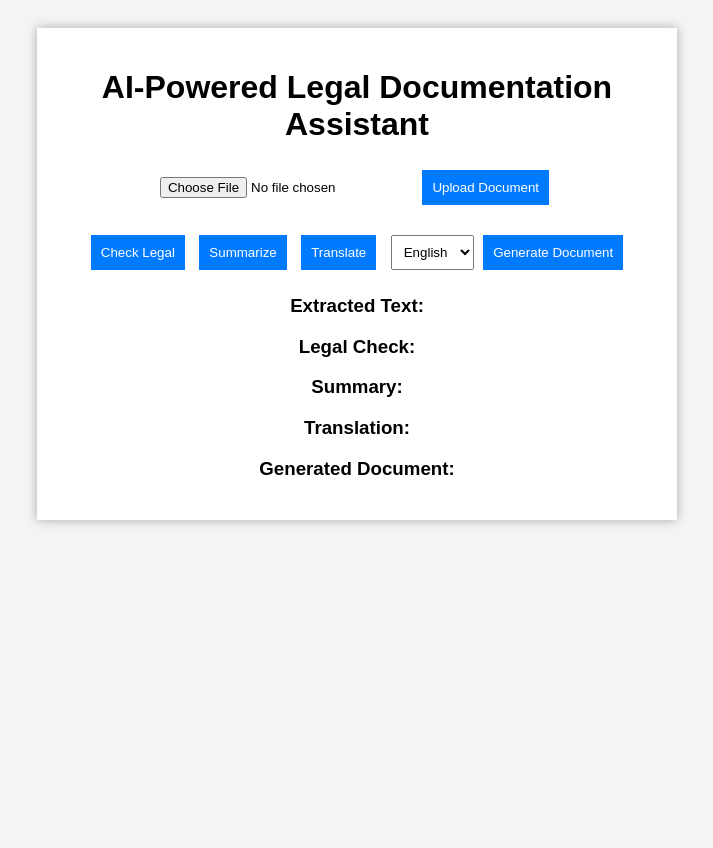
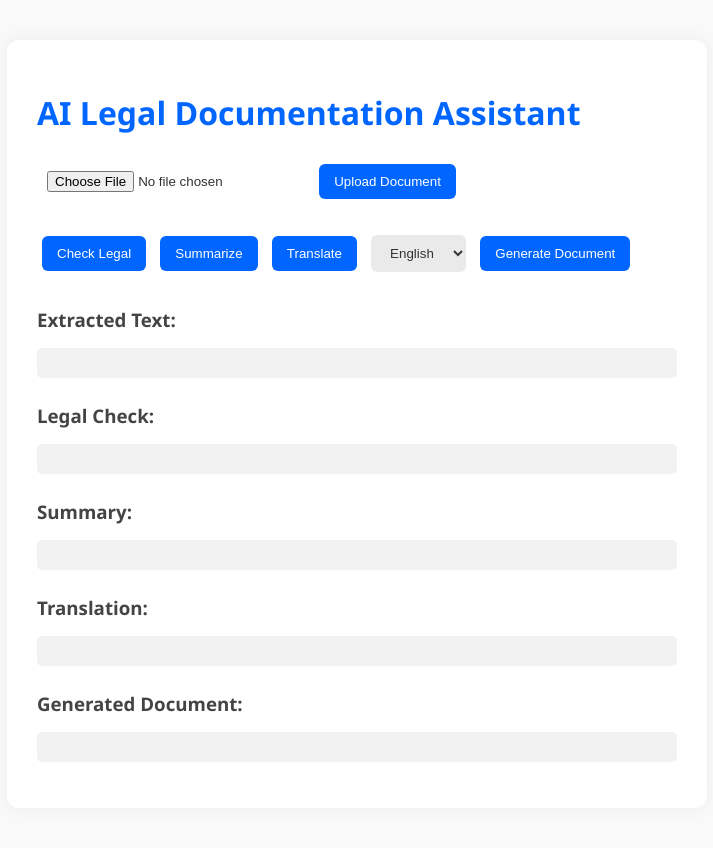
Before and after one commit to omadokar/Legal-Documentation-Assistant, a Flask app: page / in a window 1280 px wide. Shown: the whole page, without its empty margins (283-996 px from the left). Before the commit the page ends 525 px from the top, so only its background shows below. Run offline with Flask 3, Linux system fonts and the light colour scheme.

Commit message:
Update index.html

```diff
--- a/templates/index.html
+++ b/templates/index.html
@@ -2,65 +2,113 @@
 <html lang="en">
 
 <head>
-    <meta charset="UTF-8">
-    <meta name="viewport" content="width=device-width, initial-scale=1.0">
-    <title>AI-Powered Legal Documentation Assistant</title>
+    <meta charset="UTF-8" />
+    <meta name="viewport" content="width=device-width, initial-scale=1.0" />
+    <title>AI Legal Documentation Assistant</title>
     <style>
+        :root {
+            --primary: #0066ff;
+            --hover: #004bb5;
+            --background: #f9f9f9;
+            --text: #333;
+        }
+
+        * {
+            box-sizing: border-box;
+        }
+
         body {
-            font-family: Arial, sans-serif;
-            background-color: #f4f4f4;
-            text-align: center;
-            padding: 20px;
+            margin: 0;
+            font-family: 'Segoe UI', sans-serif;
+            background: var(--background);
+            color: var(--text);
         }
 
         .container {
-            max-width: 600px;
+            max-width: 700px;
+            margin: 40px auto;
             background: white;
-            padding: 20px;
-            box-shadow: 0px 0px 10px #aaa;
-            margin: auto;
+            padding: 30px;
+            border-radius: 12px;
+            box-shadow: 0 0 20px rgba(0, 0, 0, 0.05);
         }
 
-        .upload-section,
-        .actions,
-        .output {
-            margin: 20px 0;
+        h1 {
+            color: var(--primary);
+            margin-bottom: 20px;
         }
 
-        button {
-            background-color: #007bff;
-            color: white;
-            border: none;
+        input[type="file"] {
             padding: 10px;
-            cursor: pointer;
-            margin: 5px;
         }
 
-        button:hover {
-            background-color: #0056b3;
+        button, select {
+            padding: 10px 15px;
+            margin: 10px 5px;
+            border: none;
+            background-color: var(--primary);
+            color: white;
+            border-radius: 6px;
+            cursor: pointer;
+            transition: background-color 0.3s ease;
+        }
+
+        button:hover, select:hover {
+            background-color: var(--hover);
         }
 
         select {
-            padding: 8px;
-            margin-left: 5px;
+            background-color: #eaeaea;
+            color: #333;
+        }
+
+        .section {
+            margin-top: 25px;
+            text-align: left;
+        }
+
+        .section h3 {
+            margin-bottom: 10px;
+            color: #444;
+        }
+
+        .section p {
+            background: #f2f2f2;
+            padding: 10px;
+            border-radius: 5px;
+            min-height: 30px;
+            white-space: pre-wrap;
+        }
+
+        #downloadTranslatedBtn {
+            margin-top: 10px;
+        }
+
+        @media (max-width: 600px) {
+            .container {
+                margin: 20px;
+                padding: 20px;
+            }
+
+            button, select {
+                width: 100%;
+                margin: 10px 0;
+            }
         }
     </style>
 </head>
 
 <body>
+    <div class="container">
+        <h1>AI Legal Documentation Assistant</h1>
 
-    <div class="container">
-        <h1>AI-Powered Legal Documentation Assistant</h1>
-
-        <!-- Upload Document Section -->
-        <div class="upload-section">
-            <input type="file" id="fileInput">
+        <div>
+            <input type="file" id="fileInput" />
             <button onclick="uploadFile()">Upload Document</button>
             <p id="uploadStatus"></p>
         </div>
 
-        <!-- Actions Section -->
-        <div class="actions">
+        <div>
             <button onclick="checkLegal()">Check Legal</button>
             <button onclick="summarizeText()">Summarize</button>
             <button onclick="translateText()">Translate</button>
@@ -72,22 +120,28 @@
             <button onclick="generateDocument()">Generate Document</button>
         </div>
 
-        <!-- Output Section -->
-        <div class="output">
+        <div class="section">
             <h3>Extracted Text:</h3>
             <p id="extractedText"></p>
+        </div>
 
+        <div class="section">
             <h3>Legal Check:</h3>
             <p id="legalCheck"></p>
+        </div>
 
+        <div class="section">
             <h3>Summary:</h3>
             <p id="summary"></p>
+        </div>
 
+        <div class="section">
             <h3>Translation:</h3>
             <p id="translatedText"></p>
-            <button id="downloadTranslatedBtn" style="display:none;" onclick="downloadTranslated()">Download Translated
-                Document</button>
+            <button id="downloadTranslatedBtn" style="display:none;" onclick="downloadTranslated()">Download Translated Document</button>
+        </div>
 
+        <div class="section">
             <h3>Generated Document:</h3>
             <p id="generatedDocument"></p>
         </div>
@@ -96,115 +150,100 @@
     <script>
         let documentId = null;
 
-        // Upload File
         function uploadFile() {
-            let fileInput = document.getElementById("fileInput");
-            let formData = new FormData();
+            const fileInput = document.getElementById("fileInput");
+            const formData = new FormData();
             formData.append("file", fileInput.files[0]);
 
             fetch("/upload", {
                 method: "POST",
                 body: formData
             })
-                .then(response => response.json())
+                .then(res => res.json())
                 .then(data => {
-                    document.getElementById("extractedText").innerText = data.text;
                     documentId = data.document_id;
                     document.getElementById("uploadStatus").innerText = "File uploaded successfully!";
+                    document.getElementById("extractedText").innerText = data.text;
                 })
-                .catch(error => console.error("Error uploading file:", error));
+                .catch(err => console.error("Upload error:", err));
         }
 
-        // Check Legal
         function checkLegal() {
-            if (!documentId) {
-                alert("Please upload a document first!");
-                return;
-            }
+            if (!documentId) return alert("Upload a document first!");
 
             fetch("/check_legal", {
                 method: "POST",
                 headers: { "Content-Type": "application/json" },
-                body: JSON.stringify({ document_id: documentId, text: document.getElementById("extractedText").innerText })
+                body: JSON.stringify({
+                    document_id: documentId,
+                    text: document.getElementById("extractedText").innerText
+                })
             })
-                .then(response => response.json())
+                .then(res => res.json())
                 .then(data => {
-                    document.getElementById("legalCheck").innerText = data.is_legal ? "Legal Document" : "Non-Legal Document";
-                })
-                .catch(error => console.error("Error checking legal:", error));
+                    document.getElementById("legalCheck").innerText = data.is_legal ? "Legal Document ✅" : "Not a Legal Document ❌";
+                });
         }
 
-        // Summarize Text
         function summarizeText() {
-            if (!documentId) {
-                alert("Please upload a document first!");
-                return;
-            }
+            if (!documentId) return alert("Upload a document first!");
 
             fetch("/summarize", {
                 method: "POST",
                 headers: { "Content-Type": "application/json" },
-                body: JSON.stringify({ document_id: documentId, text: document.getElementById("extractedText").innerText })
+                body: JSON.stringify({
+                    document_id: documentId,
+                    text: document.getElementById("extractedText").innerText
+                })
             })
-                .then(response => response.json())
+                .then(res => res.json())
                 .then(data => {
                     document.getElementById("summary").innerText = data.summary;
-                })
-                .catch(error => console.error("Error summarizing text:", error));
+                });
         }
 
-        // Translate Text
         function translateText() {
-            if (!documentId) {
-                alert("Please upload a document first!");
-                return;
-            }
+            if (!documentId) return alert("Upload a document first!");
 
-            let targetLang = document.getElementById("languageSelect").value;
-
+            const lang = document.getElementById("languageSelect").value;
             fetch("/translate", {
                 method: "POST",
                 headers: { "Content-Type": "application/json" },
-                body: JSON.stringify({ document_id: documentId, text: document.getElementById("extractedText").innerText, lang: targetLang })
+                body: JSON.stringify({
+                    document_id: documentId,
+                    text: document.getElementById("extractedText").innerText,
+                    lang
+                })
             })
-                .then(response => response.json())
+                .then(res => res.json())
                 .then(data => {
                     document.getElementById("translatedText").innerText = data.translated_text;
-                    document.getElementById("downloadTranslatedBtn").style.display = "block"; // Show download button
-                })
-                .catch(error => console.error("Error translating text:", error));
+                    document.getElementById("downloadTranslatedBtn").style.display = "inline-block";
+                });
         }
 
         function downloadTranslated() {
-            if (!documentId) {
-                alert("No translated document available!");
-                return;
-            }
-
             window.location.href = `/download_translated/${documentId}`;
         }
-        // Generate Document
+
         function generateDocument() {
-            if (!documentId) {
-                alert("Please upload a document first!");
-                return;
-            }
+            if (!documentId) return alert("Upload a document first!");
 
-            let inputText = prompt("Enter text to generate document:");
+            const userText = prompt("Enter text to include in the document:");
+            if (!userText) return;
 
             fetch("/generate_document", {
                 method: "POST",
                 headers: { "Content-Type": "application/json" },
-                body: JSON.stringify({ document_id: documentId, text: inputText })
+                body: JSON.stringify({ document_id: documentId, text: userText })
             })
-                .then(response => response.json())
+                .then(res => res.json())
                 .then(data => {
-                    document.getElementById("generatedDocument").innerHTML = `<a href="${data.pdf_url}" target="_blank">Download Document</a>`;
-                })
-                .catch(error => console.error("Error generating document:", error));
+                    document.getElementById("generatedDocument").innerHTML =
+                        `<a href="/download/${documentId}" target="_blank">Download Document</a>`;
+                });
         }
     </script>
-
 </body>
 
 </html>
```
